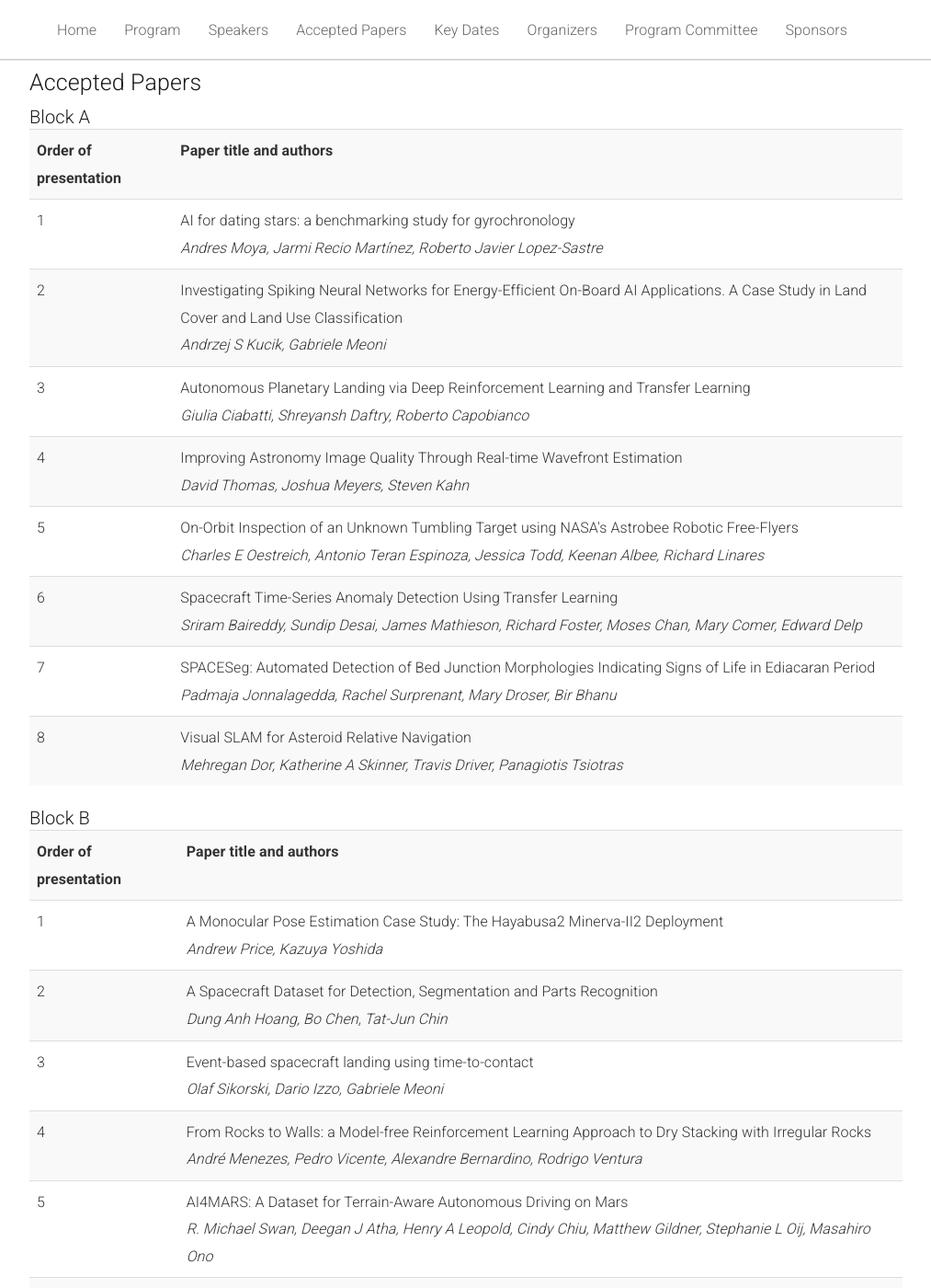
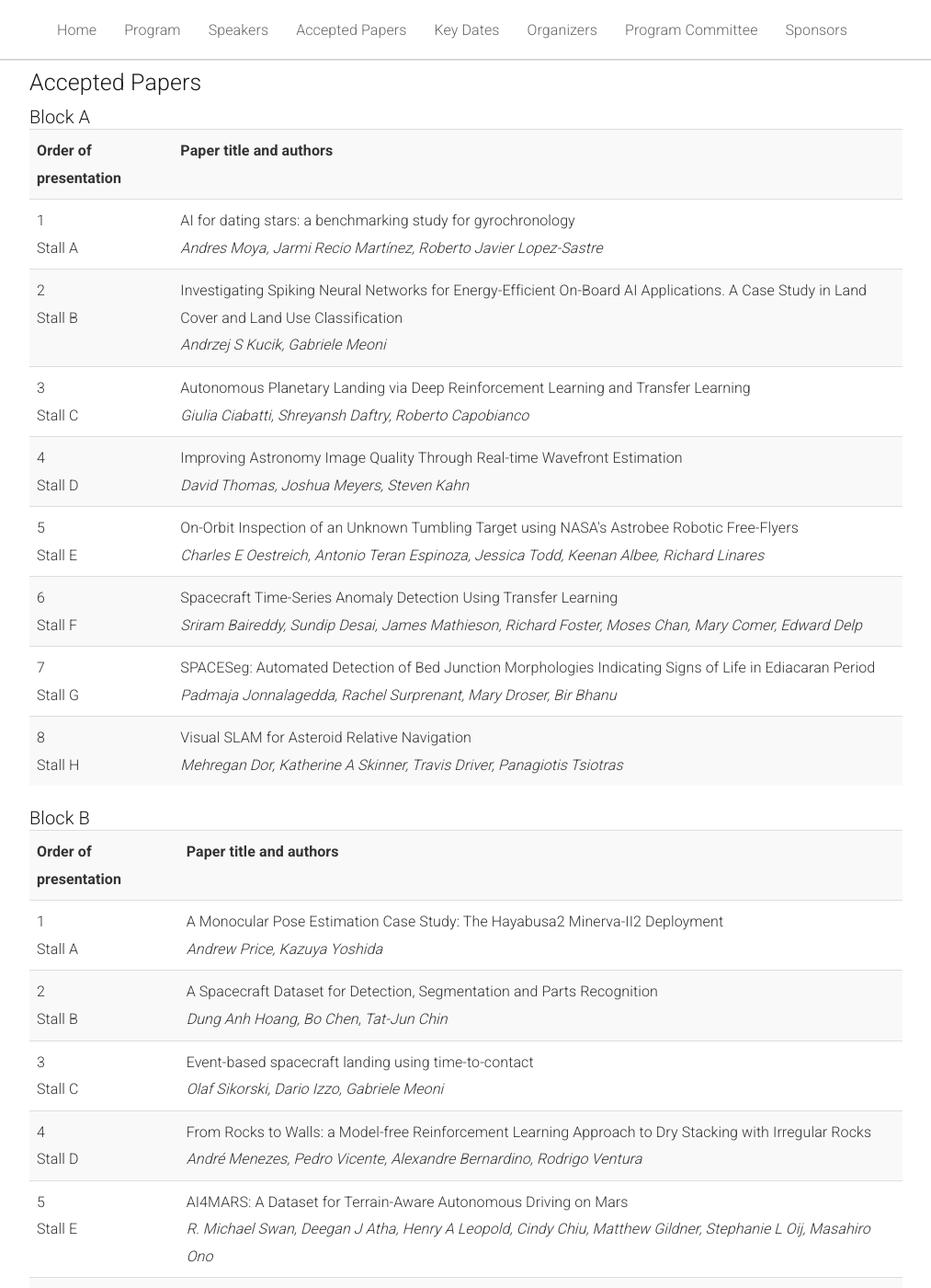
Before and after one commit to AIforSpace/2024, a Jekyll site: the page built from _pages/home.md, in a window 1280 px wide and 1400 px high, scrolled down 3786 px. Shown: the whole window at 92% size, without its empty margins (133-1146 px from the left). Built offline with Jekyll 4.4.1, drawn with Linux system fonts in a browser that asks for light colours; some of the changed text lies outside the part shown.

Commit message:
add stalls

```diff
--- a/_pages/home.md
+++ b/_pages/home.md
@@ -270,7 +270,7 @@ acknowledgements: ""
         </tr>
         <tr>
           <td>
-          1
+          1  <br> Stall A
           </td>
           <td>
           AI for dating stars: a benchmarking study for gyrochronology
@@ -279,7 +279,7 @@ acknowledgements: ""
         </tr>
         <tr>
           <td>
-          2
+          2  <br> Stall B
           </td>
           <td>Investigating Spiking Neural Networks for Energy-Efficient On-Board AI Applications. A Case Study in Land Cover and Land Use Classification
           <br><em>Andrzej S Kucik, Gabriele Meoni</em>
@@ -287,7 +287,7 @@ acknowledgements: ""
         </tr>
         <tr>
           <td>
-          3
+          3  <br> Stall C
           </td>
           <td>Autonomous Planetary Landing via Deep Reinforcement Learning and Transfer Learning
           <br><em>Giulia Ciabatti, Shreyansh Daftry, Roberto Capobianco</em>
@@ -295,7 +295,7 @@ acknowledgements: ""
         </tr>
         <tr>
           <td>
-          4
+          4  <br> Stall D
           </td>
           <td>Improving Astronomy Image Quality Through Real-time Wavefront Estimation
           <br><em>David Thomas, Joshua Meyers, Steven Kahn</em>
@@ -303,7 +303,7 @@ acknowledgements: ""
         </tr>
         <tr>
           <td>
-          5
+          5  <br> Stall E
           </td>
           <td>On-Orbit Inspection of an Unknown Tumbling Target using NASA's Astrobee Robotic Free-Flyers
           <br><em>Charles E Oestreich, Antonio Teran Espinoza, Jessica Todd, Keenan Albee, Richard Linares</em>
@@ -311,7 +311,7 @@ acknowledgements: ""
         </tr>
         <tr>
           <td>
-          6
+          6  <br> Stall F
           </td>
           <td>Spacecraft Time-Series Anomaly Detection Using Transfer Learning
           <br><em>Sriram Baireddy, Sundip Desai, James Mathieson, Richard Foster, Moses Chan, Mary Comer, Edward Delp</em>
@@ -319,7 +319,7 @@ acknowledgements: ""
         </tr>
         <tr>
           <td>
-          7
+          7  <br> Stall G
           </td>
           <td>SPACESeg: Automated Detection of Bed Junction Morphologies Indicating Signs of Life in Ediacaran Period
           <br><em>Padmaja Jonnalagedda, Rachel Surprenant, Mary Droser, Bir Bhanu</em>
@@ -327,7 +327,7 @@ acknowledgements: ""
         </tr>
         <tr>
           <td>
-          8
+          8  <br> Stall H
           </td>
           <td>Visual SLAM for Asteroid Relative Navigation
           <br><em>Mehregan Dor, Katherine A Skinner, Travis Driver, Panagiotis Tsiotras</em>
@@ -348,7 +348,7 @@ acknowledgements: ""
         </tr>
         <tr>
           <td>
-          1
+          1  <br> Stall A
           </td>
           <td>A Monocular Pose Estimation Case Study: The Hayabusa2 Minerva-II2 Deployment
           <br><em>Andrew Price, Kazuya Yoshida</em>
@@ -356,7 +356,7 @@ acknowledgements: ""
         </tr>
         <tr>
           <td>
-          2
+          2  <br> Stall B
           </td>
           <td>A Spacecraft Dataset for Detection, Segmentation and Parts Recognition
           <br><em>Dung Anh Hoang, Bo Chen, Tat-Jun Chin</em>
@@ -364,7 +364,7 @@ acknowledgements: ""
         </tr>
         <tr>
           <td>
-          3
+          3  <br> Stall C
           </td>
           <td>Event-based spacecraft landing using time-to-contact
           <br><em>Olaf Sikorski, Dario Izzo, Gabriele Meoni</em>
@@ -372,7 +372,7 @@ acknowledgements: ""
         </tr>
         <tr>
           <td>
-          4
+          4  <br> Stall D
           </td>
           <td>From Rocks to Walls: a Model-free Reinforcement Learning Approach to Dry Stacking with Irregular Rocks
           <br><em>André Menezes, Pedro Vicente, Alexandre Bernardino, Rodrigo Ventura</em>
@@ -380,7 +380,7 @@ acknowledgements: ""
         </tr>
         <tr>
           <td>
-          5
+          5  <br> Stall E
           </td>
           <td>AI4MARS: A Dataset for Terrain-Aware Autonomous Driving on Mars
           <br><em>R. Michael Swan, Deegan J Atha, Henry A Leopold, Cindy Chiu, Matthew Gildner, Stephanie L Oij, Masahiro Ono</em>
@@ -388,7 +388,7 @@ acknowledgements: ""
         </tr>
         <tr>
           <td>
-          6
+          6 <br> Stall F
           </td>
           <td>LSPnet: A 2D Localization-oriented Spacecraft Pose Estimation Neural Network
           <br><em>Albert Garcia, Mohamed Adel Musallam, Vincent Gaudilliere, Enjie Ghorbel, Kassem Al Ismaeil, Marcos Perez, Djamila Aouada</em>
@@ -396,7 +396,7 @@ acknowledgements: ""
         </tr>
         <tr>
           <td>
-          7
+          7  <br> Stall G
           </td>
           <td>MRSCAtt: A Spatio-Channel Attention-Guided Network for Mars Rover Image Classification
           <br><em>Anirudh Srinivasan Chakravarthy, Roshan Roy, Praveen  Ravirathinam</em>
@@ -404,7 +404,7 @@ acknowledgements: ""
         </tr>
         <tr>
           <td>
-          8
+          8  <br> Stall H
           </td>
           <td>Spot the GEO Satellites: From Dataset to Kelvins SpotGEO Challenge
           <br><em>Bo Chen, Daqi Liu, Tat-Jun Chin, Mark Rutten, Dawa Derksen, Marcus Maertens, Moritz Von Looz, Gurvan Lecuyer, Dario Izzo</em>
@@ -412,7 +412,7 @@ acknowledgements: ""
         </tr>
         <tr>
           <td>
-          9
+          9 <br> Stall I
           </td>
           <td>Vision-based Neural Scene Representations for Spacecraft
           <br><em>Anne Mergy, Gurvan Lecuyer, Dawa Derksen, Dario Izzo</em>
```
